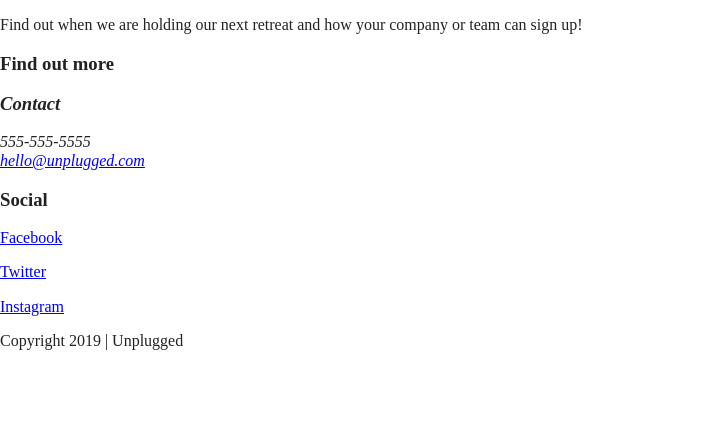
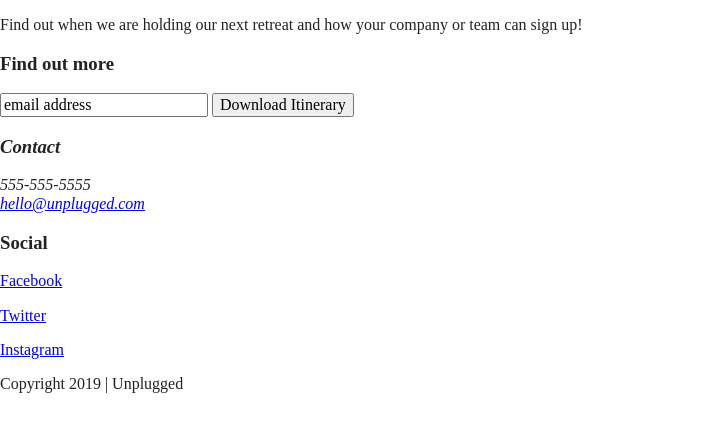
Before and after one commit to senwithers/unplugged-project, a website built with Parcel: page index.html in a window 1280 px wide. Shown: the part 281-712 px from the top of the page, without its empty margins (0-703 px from the left). Built offline with nearby package versions, Linux system fonts and the light colour scheme.

Commit message:
Added signup form

```diff
--- a/index.html
+++ b/index.html
@@ -58,6 +58,8 @@
 
         <div class="form">
             <h3>Find out more</h3>
+            <input type="text" name="name" value="email address">
+            <input type="button" value="Download Itinerary">
         </div>
     </div> <!--aside content wrapper ends-->
 </aside>
```
